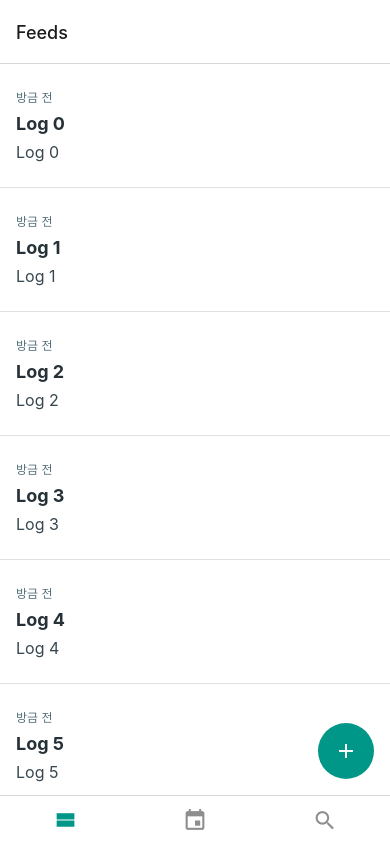
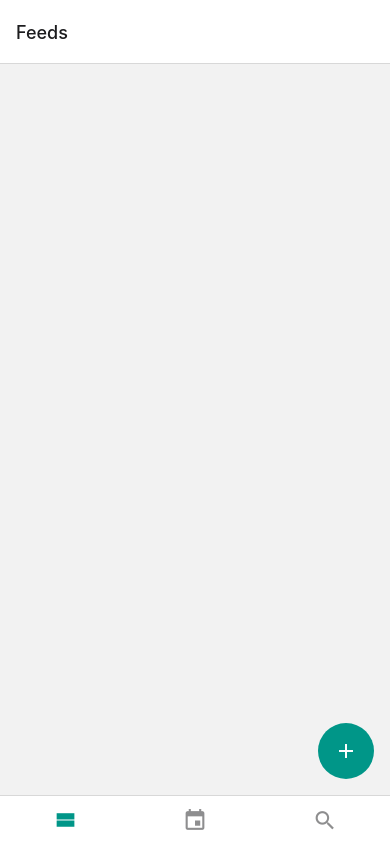
Before and after one commit to da-in/react-native-practice, a React Native app in the folder DayLog/: screen /Feeds in a window 390 px wide. Built offline with nearby package versions, Linux system fonts and the light colour scheme.

Commit message:
7.8 AsyncStorage

```diff
--- a/DayLog/contexts/LogContext.js
+++ b/DayLog/contexts/LogContext.js
@@ -1,16 +1,11 @@
-import React, {useState, createContext} from 'react';
+import React, {useState, createContext, useRef, useEffect} from 'react';
 import {v4 as uuidv4} from 'uuid';
 const LogContext = createContext();
+import logsStorage from '../storages/logsStorage';
 
 export function LogContextProvider({children}) {
-  const [logs, setLogs] = useState(
-    Array.from({length: 10}).map((_, index) => ({
-      id: uuidv4(),
-      title: `Log ${index}`,
-      body: `Log ${index}`,
-      date: new Date().toISOString(),
-    })),
-  );
+  const initialLogsRef = useRef(null);
+  const [logs, setLogs] = useState([]);
   const onCreate = ({title, body, date}) => {
     const log = {
       id: uuidv4(),
@@ -28,6 +23,23 @@ export function LogContextProvider({children}) {
     const nextLogs = logs.filter(log => log.id !== id);
     setLogs(nextLogs);
   };
+
+  useEffect(() => {
+    (async () => {
+      const savedLogs = await logsStorage.get();
+      if (savedLogs) {
+        initialLogsRef.current = savedLogs;
+        setLogs(savedLogs);
+      }
+    })();
+  }, []);
+
+  useEffect(() => {
+    if (logs === initialLogsRef.current) {
+      return;
+    }
+    logsStorage.set(logs);
+  }, [logs]);
   return (
     <LogContext.Provider value={{logs, onCreate, onModify, onRemove}}>
       {children}
--- a/DayLog/package.json
+++ b/DayLog/package.json
@@ -10,6 +10,7 @@
     "lint": "eslint ."
   },
   "dependencies": {
+    "@react-native-community/async-storage": "^1.12.1",
     "@react-native-community/datetimepicker": "^6.2.0",
     "@react-navigation/bottom-tabs": "^6.3.1",
     "@react-navigation/native": "^6.0.10",
--- /dev/null
+++ b/DayLog/storages/logsStorage.js
@@ -0,0 +1,23 @@
+import AsyncStorage from '@react-native-community/async-storage';
+const key = 'logs';
+
+const logsStorage = {
+  async get() {
+    try {
+      const raw = await AsyncStorage.getItem(key);
+      const parsed = JSON.parse(raw);
+      return parsed;
+    } catch (e) {
+      throw new Error('Failed to load logs');
+    }
+  },
+  async set(data) {
+    try {
+      await AsyncStorage.setItem(key, JSON.stringify(data));
+    } catch (e) {
+      throw new Error('Failed to save logs');
+    }
+  },
+};
+
+export default logsStorage;
```
Also changed, not shown: 1 other file (tests, documents, lock files or other folders).
